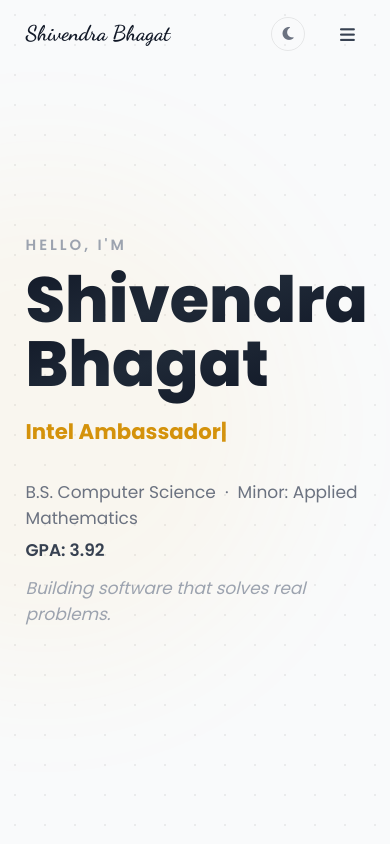
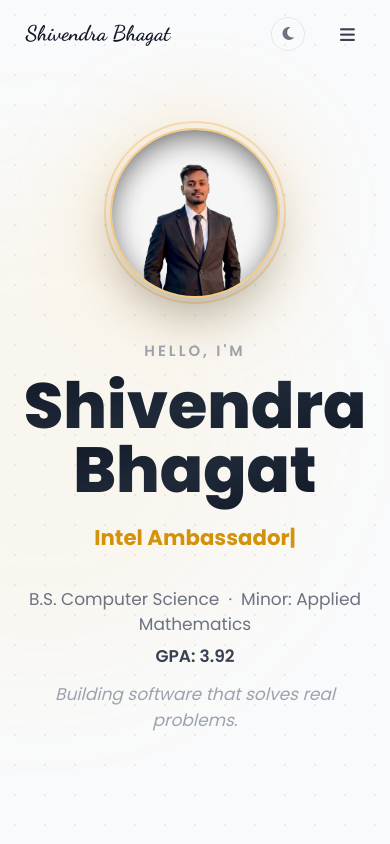
Before and after one commit to sh1vendra/my_portfolio, a React (Vite) app: page / in a window 390 px wide. Shown: the top 844 px of the page. Built offline with nearby package versions, Linux system fonts and the light colour scheme; some icons are missing.

Commit message:
show headshot on mobile in hero section

```diff
--- a/src/components/Hero.tsx
+++ b/src/components/Hero.tsx
@@ -46,13 +46,13 @@ export default function Hero() {
       <div className="absolute top-1/2 right-1/4 -translate-y-1/2 w-[500px] h-[500px] rounded-full bg-gold-500/5 dark:bg-gold-500/8 blur-3xl pointer-events-none" />
 
       <div className="section-container w-full relative z-10 pt-24 pb-20">
-        <div className="flex items-center justify-between gap-16">
+        <div className="flex flex-col-reverse md:flex-row items-center justify-between gap-10 md:gap-16">
           {/* Text */}
           <motion.div
             variants={container}
             initial="hidden"
             animate="show"
-            className="flex-1 max-w-xl"
+            className="flex-1 max-w-xl text-center md:text-left"
           >
             <motion.p
               variants={item}
@@ -98,7 +98,7 @@ export default function Hero() {
             initial={{ opacity: 0, scale: 0.85 }}
             animate={{ opacity: 1, scale: 1 }}
             transition={{ duration: 0.8, delay: 0.5, ease: [0.25, 0.1, 0.25, 1] }}
-            className="hidden md:block flex-shrink-0"
+            className="flex-shrink-0"
           >
             <div className="relative">
               {/* Glow ring */}
@@ -108,7 +108,7 @@ export default function Hero() {
               <img
                 src="/assets/headshot.jpg"
                 alt="Shivendra Bhagat"
-                className="w-64 h-64 lg:w-72 lg:h-72 rounded-full object-cover object-top border-2 border-gold-500/50 relative shadow-2xl shadow-black/30"
+                className="w-40 h-40 md:w-64 md:h-64 lg:w-72 lg:h-72 rounded-full object-cover object-top border-2 border-gold-500/50 relative shadow-2xl shadow-black/30"
               />
             </div>
           </motion.div>
```
